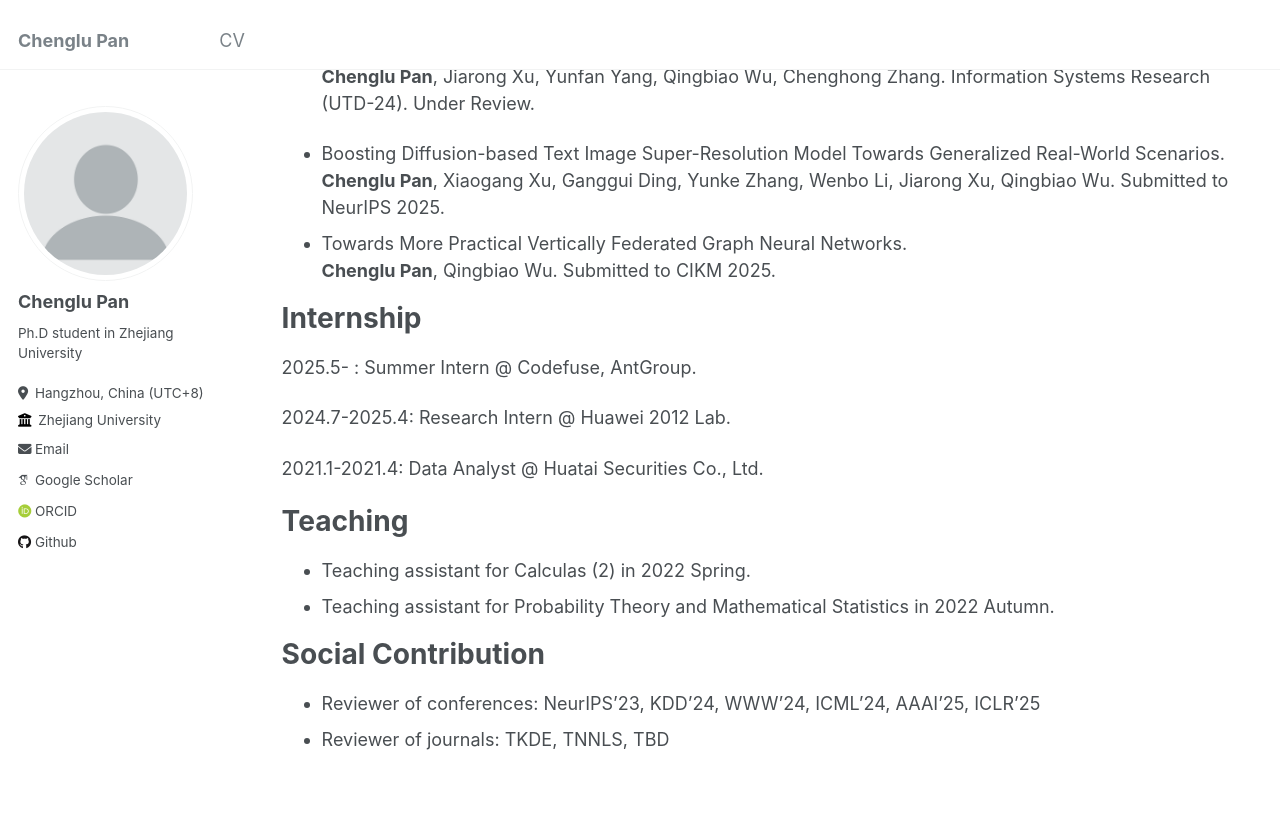
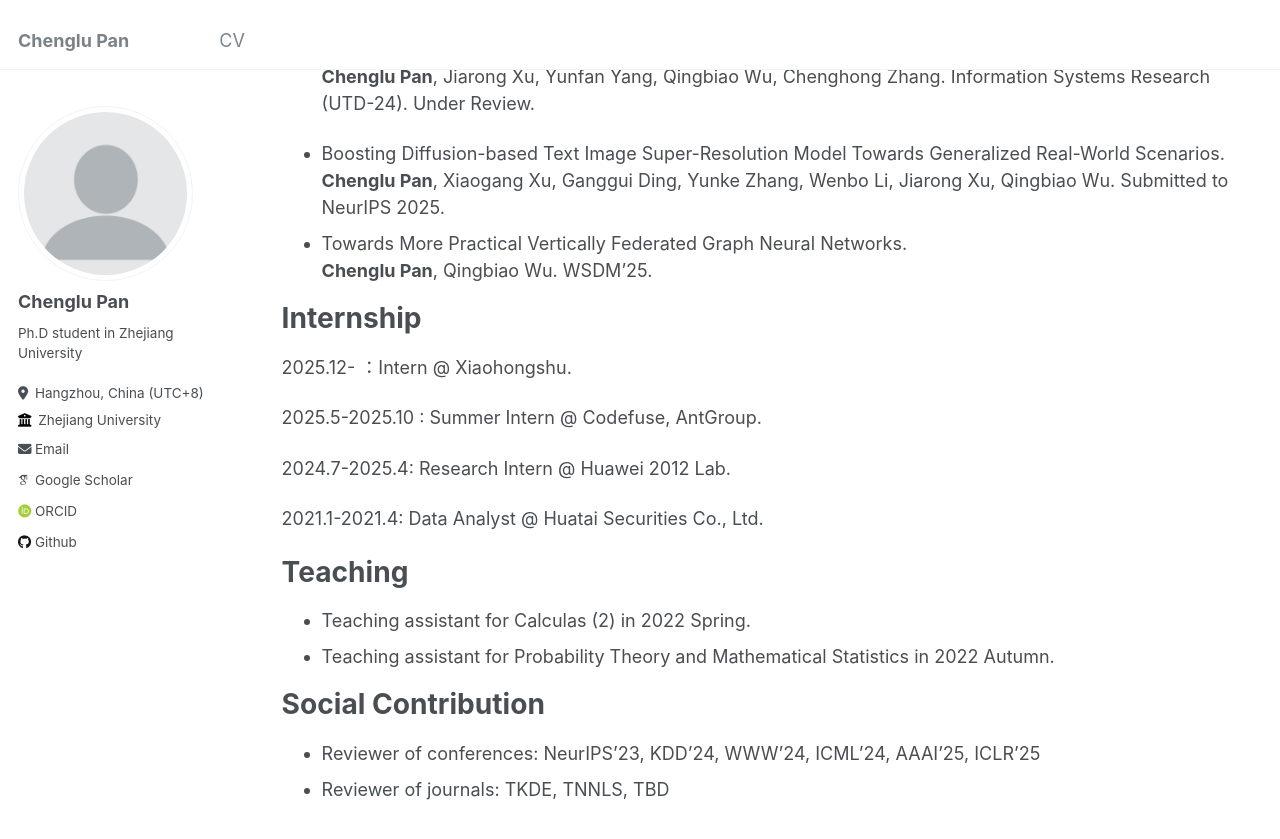
Before and after one commit to Chenglu0426/Chenglu0426.github.io, a Jekyll site: the page built from _pages/cv.md, in a window 1280 px wide and 900 px high, scrolled down 646 px. Shown: the top 839 px of the window. Built offline with Jekyll 4.4.1, drawn with Linux system fonts in a browser that asks for light colours; some web fonts are replaced.

Commit message:
Update cv.md

```diff
--- a/_pages/cv.md
+++ b/_pages/cv.md
@@ -35,10 +35,12 @@ Publications
 * Boosting Diffusion-based Text Image Super-Resolution Model Towards Generalized Real-World Scenarios.
   <br />**Chenglu Pan**, Xiaogang Xu, Ganggui Ding, Yunke Zhang, Wenbo Li, Jiarong Xu, Qingbiao Wu. Submitted to NeurIPS 2025.
 * Towards More Practical Vertically Federated Graph Neural Networks.
-  <br />**Chenglu Pan**, Qingbiao Wu. Submitted to CIKM 2025.
+  <br />**Chenglu Pan**, Qingbiao Wu. WSDM'25.
 
 # Internship
-2025.5- : Summer Intern @ Codefuse, AntGroup.
+2025.12- ：Intern @ Xiaohongshu.
+
+2025.5-2025.10 : Summer Intern @ Codefuse, AntGroup.
 
 2024.7-2025.4: Research Intern @ Huawei 2012 Lab.
 
```
